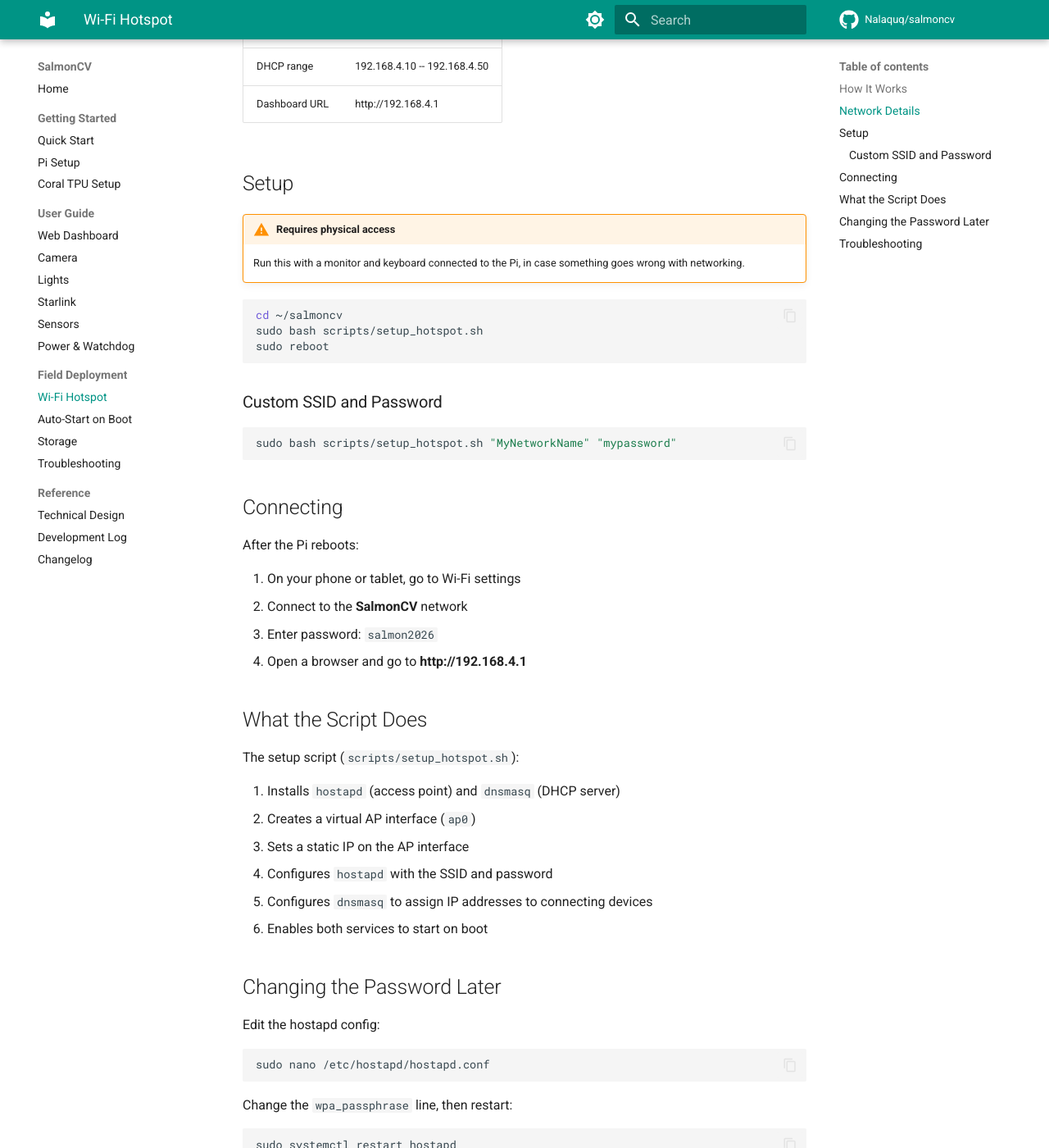
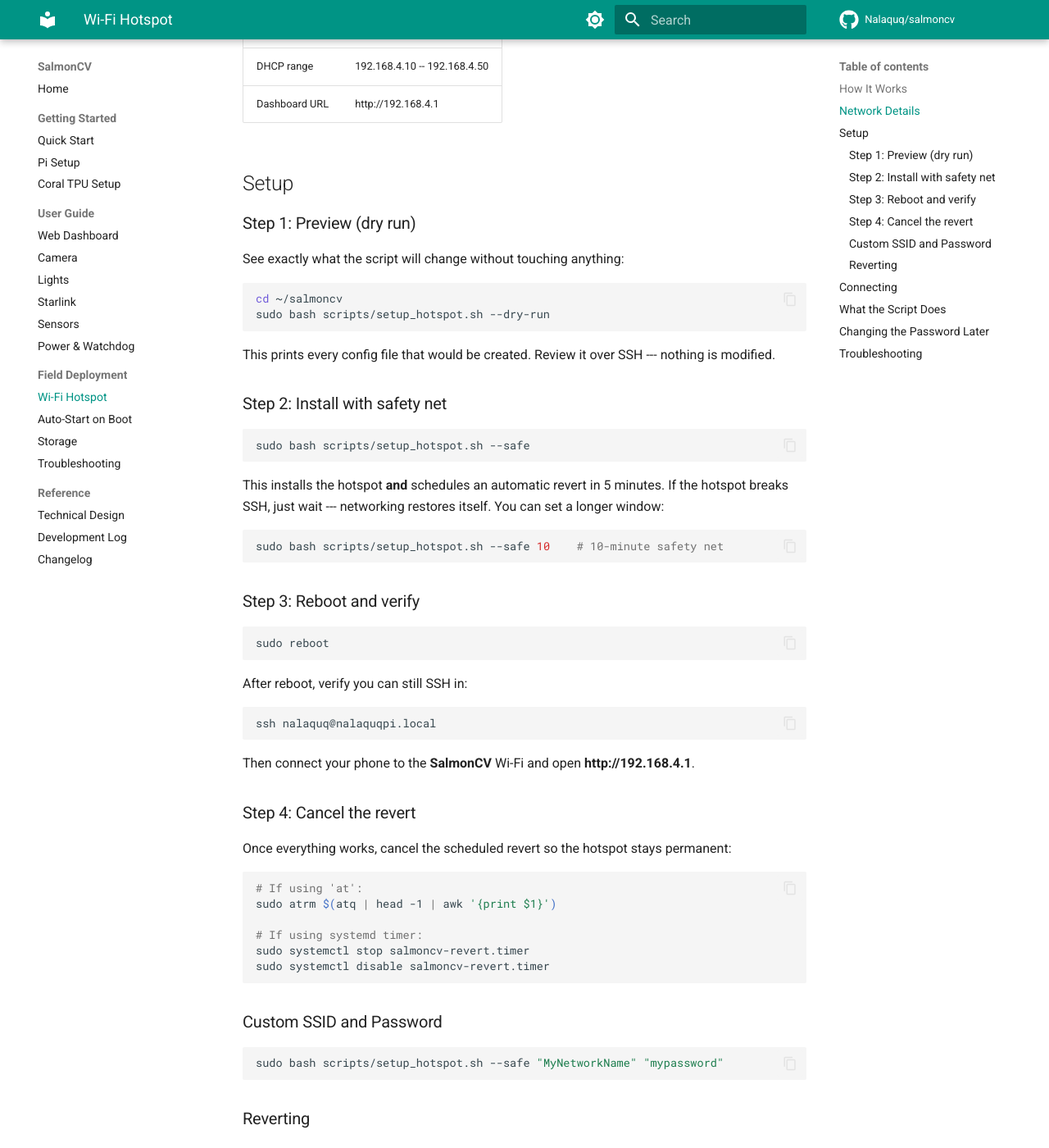
Before and after one commit to Nalaquq/salmoncv, an MkDocs documentation site: the page built from docs_site/hotspot.md, in a window 1280 px wide and 1400 px high, scrolled down 613 px. Shown: the whole window at 82% size. Built offline with MkDocs 1.6.1 and Material for MkDocs 9.7.7, drawn with Linux system fonts in a browser that asks for light colours; comment, search, counter and statistics services are not loaded; some of the changed text lies outside the part shown.

Commit message:
Add safe hotspot setup with --dry-run, --safe, and --revert modes
Rewrites setup_hotspot.sh so it can be tested safely over SSH:
- --dry-run prints all config files without changing anything
- --safe schedules automatic network revert (default 5 min)
- --revert undoes all hotspot changes immediately

New revert_hotspot.sh script removes all hotspot configs and restores
default networking. Updated docs with recommended safe workflow.

Co-Authored-By: Claude Opus 4.6 <noreply@anthropic.com>

````diff
--- a/docs_site/hotspot.md
+++ b/docs_site/hotspot.md
@@ -18,19 +18,69 @@ The Pi creates a Wi-Fi access point called **SalmonCV** using `hostapd` and `dns
 
 ## Setup
 
-!!! warning "Requires physical access"
-    Run this with a monitor and keyboard connected to the Pi, in case something goes wrong with networking.
+### Step 1: Preview (dry run)
+
+See exactly what the script will change without touching anything:
 
 ```bash
 cd ~/salmoncv
-sudo bash scripts/setup_hotspot.sh
+sudo bash scripts/setup_hotspot.sh --dry-run
+```
+
+This prints every config file that would be created. Review it over SSH --- nothing is modified.
+
+### Step 2: Install with safety net
+
+```bash
+sudo bash scripts/setup_hotspot.sh --safe
+```
+
+This installs the hotspot **and** schedules an automatic revert in 5 minutes. If the hotspot breaks SSH, just wait --- networking restores itself. You can set a longer window:
+
+```bash
+sudo bash scripts/setup_hotspot.sh --safe 10    # 10-minute safety net
+```
+
+### Step 3: Reboot and verify
+
+```bash
 sudo reboot
+```
+
+After reboot, verify you can still SSH in:
+
+```bash
+ssh nalaquq@nalaquqpi.local
+```
+
+Then connect your phone to the **SalmonCV** Wi-Fi and open **http://192.168.4.1**.
+
+### Step 4: Cancel the revert
+
+Once everything works, cancel the scheduled revert so the hotspot stays permanent:
+
+```bash
+# If using 'at':
+sudo atrm $(atq | head -1 | awk '{print $1}')
+
+# If using systemd timer:
+sudo systemctl stop salmoncv-revert.timer
+sudo systemctl disable salmoncv-revert.timer
 ```
 
 ### Custom SSID and Password
 
 ```bash
-sudo bash scripts/setup_hotspot.sh "MyNetworkName" "mypassword"
+sudo bash scripts/setup_hotspot.sh --safe "MyNetworkName" "mypassword"
+```
+
+### Reverting
+
+If you ever want to remove the hotspot entirely:
+
+```bash
+sudo bash scripts/setup_hotspot.sh --revert
+sudo reboot
 ```
 
 ## Connecting
````
Also changed, not shown: CHANGELOG.md (+6 -0 lines), docs/hotspot-setup.md (+30 -2 lines), prompt.txt (+22 -0 lines), 2 other files.
